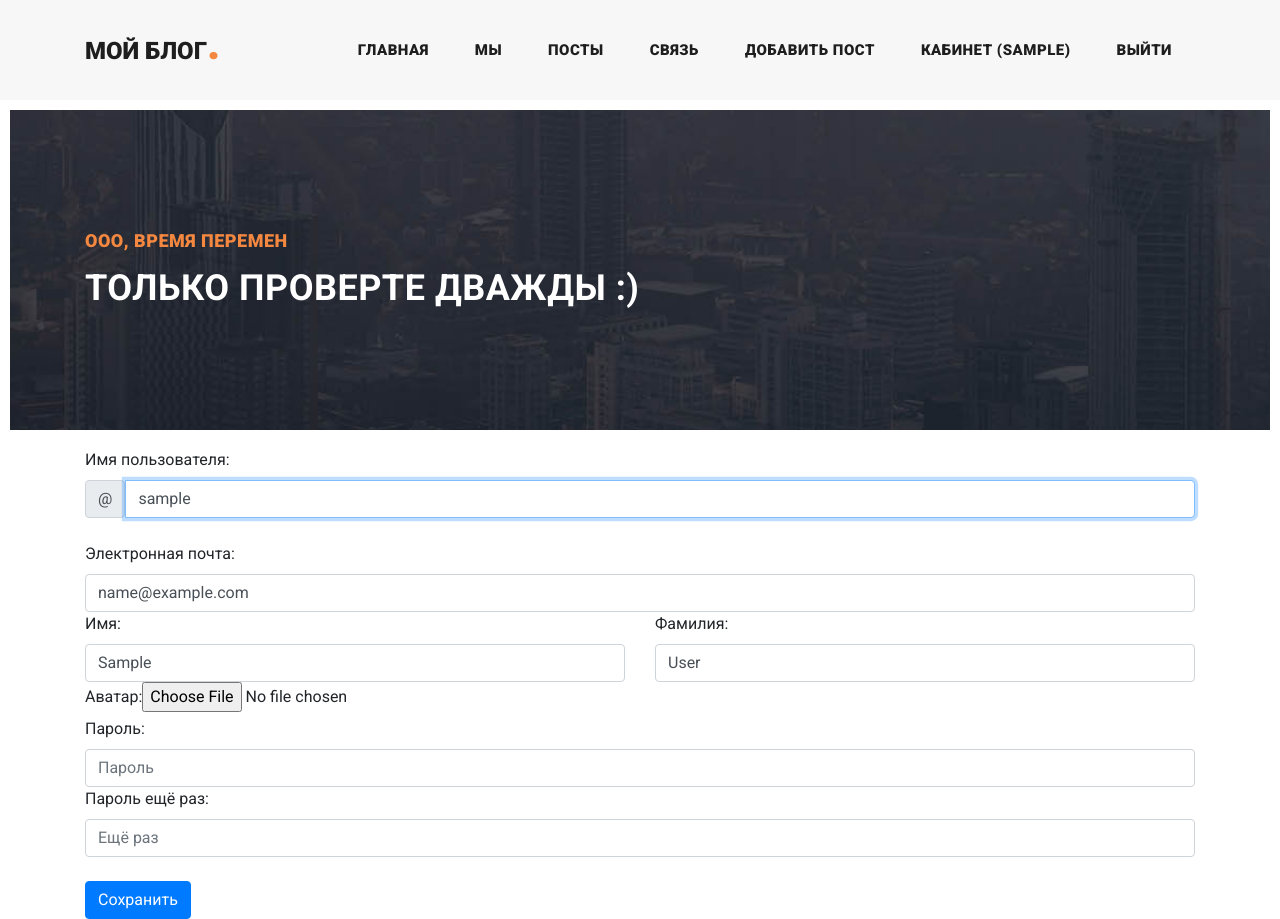
After one commit to h0diush/blog, a Django app: page /user/update/ in a window 1280 px wide. The commit adds this page. Run offline with Django 3.2, Linux system fonts and the light colour scheme; the visitor is signed in with stand-in values (Sample User, id 1); some libraries are stand-ins or nearby versions.

Commit message:
my blog update user page

```diff
--- a/blog/templates/posts/base.html
+++ b/blog/templates/posts/base.html
@@ -78,7 +78,7 @@ https://templatemo.com/tm-551-stand-blog
                 <a class="nav-link" href="{% url 'add_post' %}">Добавить пост</a>
               </li>
               <li class="nav-item">
-                <a class="nav-link" href="{% url 'profile' request.user.username %}">Кабинет(сделать)</a>
+                <a class="nav-link" href="{% url 'profile' request.user.username %}">Кабинет ({{request.user}})</a>
               </li>
               <li class="nav-item">
                 <a class="nav-link" href="{% url 'logout' %}">Выйти</a>
--- a/blog/templates/posts/groups.html
+++ b/blog/templates/posts/groups.html
@@ -92,7 +92,7 @@
               {% for p in three_post %}
               <li><a href="{{p.get_absolute_url}}">
                 <h5>{{p.title}}</h5>
-                <span>{{ p.pub_date|date:'m d, Y' }}</span>
+                <span>{{ p.pub_date|date:'d m, Y' }}</span>
               </a></li>
               {% endfor %}
             </ul>
--- a/blog/templates/posts/index.html
+++ b/blog/templates/posts/index.html
@@ -115,7 +115,7 @@
               {% for p in three_post %}
               <li><a href="{{p.get_absolute_url}}">
                 <h5>{{p.title}}</h5>
-                <span>{{ p.pub_date|date:'m d, Y' }}</span>
+                <span>{{ p.pub_date|date:'d m, Y' }}</span>
               </a></li>
               {% endfor %}
             </ul>
--- a/blog/templates/posts/user_post.html
+++ b/blog/templates/posts/user_post.html
@@ -11,11 +11,13 @@
               <h2>Это все его посты</h2>
               <p>Подписчики: {{subscribers}}    Подписки: {{subscription}}</p>
               <div class="d-flex" style="margin-top: 24px;"></div>
+              {% if user != request.user %}
                 {% if not follow_bool %}
                 <a href="{% url 'follow' user.username %}"><button type="submit" class="btn btn-success">Подписаться</button></a>
                 {% else %}
                 <a href="{% url 'unfollow' user.username %}"><button type="submit" class="btn btn-danger">Отписаться</button></a>
                 {% endif %}
+              {% endif %}
             </div>
             </div>
           </div>
--- /dev/null
+++ b/blog/templates/users/update.html
@@ -0,0 +1,62 @@
+{% extends 'posts/base.html' %}
+
+
+{% block banner %}
+<div class="heading-page header-text">
+    <section class="page-heading">
+      <div class="container">
+        <div class="row">
+          <div class="col-lg-12">
+            <div class="text-content">
+              <h4>Ооо, время перемен</h4>
+              <h2>Только проверте дважды :)</h2>
+            </div>
+          </div>
+        </div>
+      </div>
+    </section>
+  </div>
+{% endblock %}
+
+
+{% block posts %}
+<div class="container" style="margin-top: 18px;">
+<form action="{% url 'user_update' %}" method="POST" enctype="multipart/form-data">
+    {% csrf_token %}
+
+
+    <!-- <div class="card-header">Зарегистрироваться</div><div class="card-body"></div> -->
+    <!-- {{form.username}} -->
+<div class="row g-3">
+    <div class="col-12">
+        <!-- <div class="text-danger p-2">{{ form.non_field_errors }}</div> -->
+        <label for="{{form.username.id_for_label}}" class="form-label">{{ form.username.label }}</label>
+        <div class="input-group has-validation">
+          <span class="input-group-text">@</span>
+          {{form.username}}
+
+        </div>
+        <div class="text-danger">{{ form.errors }}</div>
+        <br>
+        <label for="{{form.email.id_for_label}}" class="form-label">{{ form.email.label }}</label>{{ form.email }}
+    </div>
+    <div class="col-sm-6">
+        <label for="{{form.firs_name.id_for_label}}" class="form-label">{{ form.first_name.label }}</label>{{ form.first_name }}
+    </div>
+    <div class="col-sm-6">
+        <label for="{{form.last_name.id_for_label}}" class="form-label">{{ form.last_name.label }}</label>{{ form.last_name }}
+    </div>
+    <div class="col-sm-6">
+        <label for="{{form.avatar.id_for_label}}" class="form-label">{{ form.avatar.label }}: </label>{{ form.avatar }}
+    </div>
+    <div class="col-12">
+        <label for="{{form.password1.id_for_label}}" class="form-label">{{ form.password1.label }}</label>{{ form.password1 }}
+        <label for="{{form.password2.id_for_label}}" class="form-label">{{ form.password2.label }}</label>{{ form.password2 }}
+    </div>
+
+</div>
+<br>
+<button type="submit" class="btn btn-primary">Сохранить</button>
+</form>
+</div>
+{% endblock %}
--- a/blog/urls.py
+++ b/blog/urls.py
@@ -15,10 +15,12 @@ urlpatterns = [
     path('users/logout/', logout_user, name='logout'),
     path('post/update/<slug:post_slug>/', UpdatePost.as_view(), name='update'),
     path('post/delete/<slug:post_slug>', DeletePost.as_view(), name='delete'),
-    path('user/<slug:username>', UserView.as_view(), name='user'),
+    path('posts/user/<slug:username>', UserView.as_view(), name='user'),
     path('user/profile/<slug:username>/', UserProfileView.as_view(), name='profile'),
     path('post/<slug:post_slug>/like', like, name='like'),
     path('post/<slug:post_slug>/dislike', dislike, name='dislike'),
     path('user/<slug:username>/follow/', follow_author, name='follow'),
     path('user/<slug:username>/unfollow/', unfollow_author, name='unfollow'),
+    path('user/<slug:username>/delete/', delete_user, name='user_delete'),
+    path('user/update/', UpdateUerView.as_view(), name='user_update'),
 ]
--- a/blog/views.py
+++ b/blog/views.py
@@ -271,8 +271,10 @@ class UserProfileView(DataMixin, ListView):
 
     def get_context_data(self, **kwargs):
         context = super().get_context_data(**kwargs)
+        context['user'] = UserProfile.objects.get(username=self.request.user)
+        context['other_user'] = Post.objects.exclude(author__username=self.request.user)[:3]
         mixin = self.get_user_context(title='Кабинет ' + self.kwargs['username'])
-        return dict(list(context.items()) + list(mixin.items()))
+        return dict(list(context.items()) + list(mixin.items()) + list(self.subscription().items()))
 
 
 @login_required
@@ -293,3 +295,35 @@ def unfollow_author(request, username):
     follow = Follow.objects.filter(author=author, user=user)
     follow.delete()
     return redirect('user', username)
+
+
+@login_required
+def delete_user(request, username):
+    user = get_object_or_404(UserProfile, username=username)
+    user.delete()
+    logout(request)
+    return redirect('index')
+
+
+class UpdateUerView(mixins.LoginRequiredMixin, DataMixin, UpdateView):
+    form_class = RegisterUserForm
+    template_name = 'users/update.html'
+    # slug_url_kwarg = 'update_username'
+    context_object_name ='user'
+
+    def get_success_url(self):
+        login(user)
+        return reverse('index')
+
+    def get_context_data(self, **kwargs):
+        context = super().get_context_data(**kwargs)
+        mixin = self.get_user_context(title="Редактирование ")
+        return dict(list(context.items()) +list(mixin.items()))
+
+    def get_object(self):
+        return self.request.user
+
+    def form_valid(self, form):
+        user = form.save()
+        login(self.request, user)
+        return redirect('index')
```
Also changed, not shown: blog/static/js/my_js.js (+7 -0 lines), blog/templates/posts/profile.html (+109 -11 lines).
